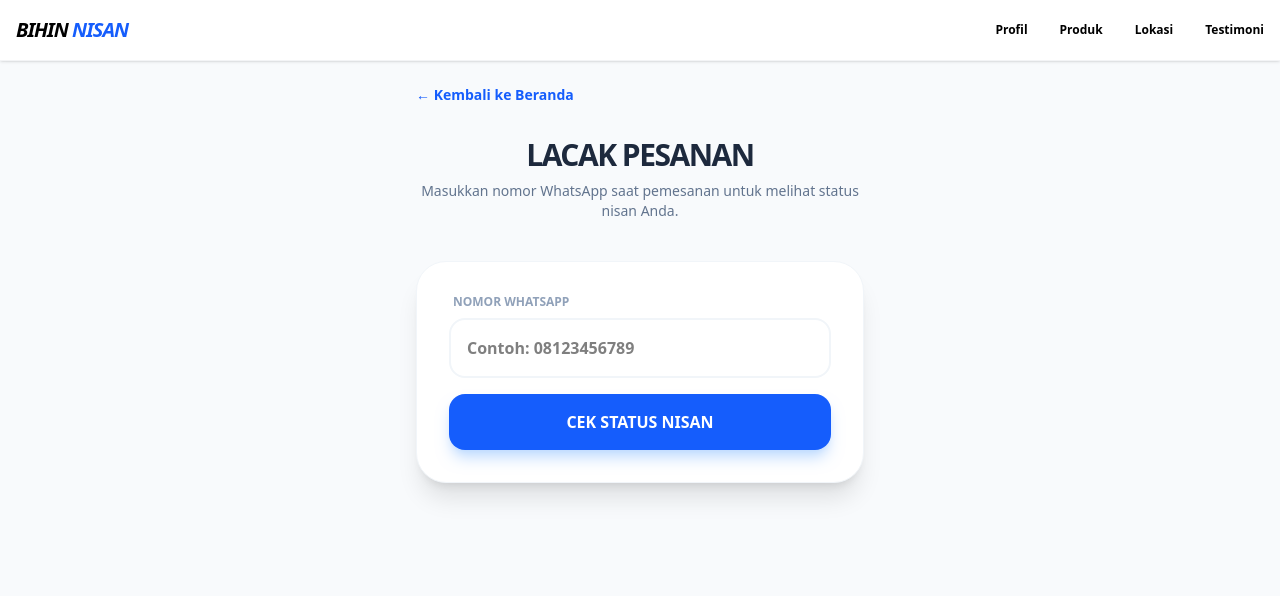
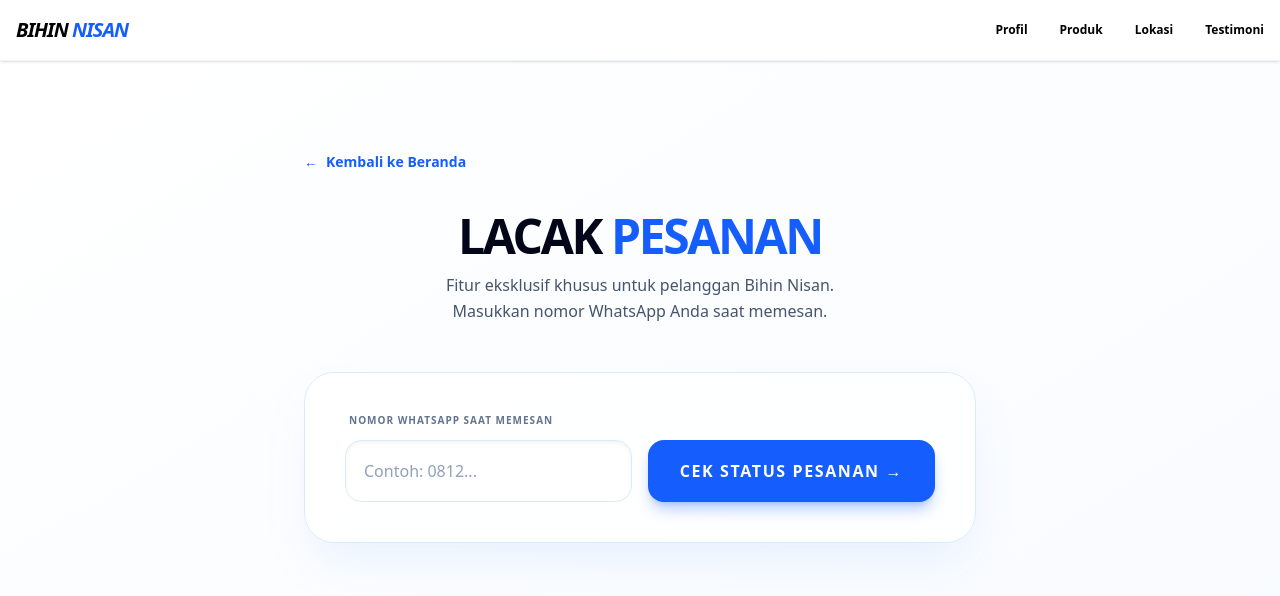
Before and after one commit to RyooCompany/Web-Nisan, a Next.js app: page /lacak in a window 1280 px wide. Shown: the top 596 px of the page. Built offline with nearby package versions, Linux system fonts and the light colour scheme.

Commit message:
update: mengubah desain lacak pesanan menjadi putih-biru bergerak premium

```diff
--- a/app/lacak/page.js
+++ b/app/lacak/page.js
@@ -4,94 +4,150 @@ import Link from "next/link";
 
 export default function LacakPesanan() {
   const [nomorWA, setNomorWA] = useState("");
-  const [hasilCek, setHasilCek] = useState(null);
+  const [hasilCek, setHasilCek] = useState([]);
   const [pesanError, setPesanError] = useState("");
+  const [isSearching, setIsSearching] = useState(false);
 
   const handleCekStatus = () => {
-    // 1. Pastikan input tidak kosong
-    if (!nomorWA) {
+    const waBersih = nomorWA.trim();
+
+    if (!waBersih) {
       setPesanError("Silakan masukkan nomor WhatsApp Anda.");
-      setHasilCek(null);
+      setHasilCek([]);
       return;
     }
 
+    setIsSearching(true);
+    setPesanError("");
+    setHasilCek([]);
+
+    // Simulasi loading sedikit biar kerasa 'ngecek'
+    setTimeout(() => {
       const dataPesanan = JSON.parse(localStorage.getItem("db_pesanan") || "[]");
+      const pesananDitemukan = dataPesanan.filter(p => p.wa_pembeli === waBersih);
 
-    // 2. Cari pesanan
-    const found = dataPesanan.find(p => p.wa_pembeli === nomorWA);
-
-    if (found) {
-      setHasilCek(found);
-      setPesanError("");
+      if (pesananDitemukan.length > 0) {
+        setHasilCek(pesananDitemukan);
       } else {
-      setHasilCek(null);
-      setPesanError("Maaf, nomor ini belum terdaftar atau Anda belum melakukan pembelian.");
+        setPesanError("Akses Ditolak! Nomor WhatsApp ini belum pernah melakukan pembelian di Bihin Nisan.");
       }
+      setIsSearching(false);
+    }, 1200);
   };
 
   return (
-    <div className="min-h-screen bg-slate-50 p-6 flex flex-col items-center font-sans text-black">
-      <div className="w-full max-w-md">
-        <Link href="/" className="text-blue-600 text-sm font-bold mb-8 block hover:underline">
-          ← Kembali ke Beranda
+    // LATAR BELAKANG BARU: Putih-Biru Bergerak (animate-gradient-xy)
+    <div className="min-h-screen bg-gradient-to-br from-white via-blue-50 to-blue-100 text-slate-900 p-6 flex flex-col items-center font-sans animate-gradient-xy bg-[length:400%_400%]">
+      <div className="w-full max-w-2xl mt-8 md:mt-16">
+
+        <Link href="/" className="inline-flex items-center gap-2 text-blue-600 text-sm font-bold mb-10 hover:text-blue-700 transition-colors group">
+          <span className="group-hover:-translate-x-1 transition-transform">←</span> Kembali ke Beranda
         </Link>
 
-        <div className="text-center mb-10">
-          <h1 className="text-3xl font-black text-slate-800 tracking-tighter uppercase">Lacak Pesanan</h1>
-          <p className="text-slate-500 text-sm mt-2">Masukkan nomor WhatsApp saat pemesanan untuk melihat status nisan Anda.</p>
+        <div className="text-center mb-12">
+          <h1 className="text-4xl md:text-5xl font-black tracking-tighter uppercase mb-3 text-slate-950">
+            Lacak <span className="text-blue-600">Pesanan</span>
+          </h1>
+          <p className="text-slate-600 text-sm md:text-base max-w-md mx-auto leading-relaxed">
+            Fitur eksklusif khusus untuk pelanggan Bihin Nisan. Masukkan nomor WhatsApp Anda saat memesan.
+          </p>
         </div>
 
-        <div className="bg-white p-8 rounded-[30px] shadow-xl border border-slate-100">
-          {/* Perbaikan di baris ini: </1> diganti menjadi </label> */}
-          <label className="block text-xs font-black text-slate-400 uppercase mb-2 ml-1">
-            Nomor WhatsApp
+        {/* KOTAK PENCARIAN (Glassmorphism Light) */}
+        <div className="bg-white/80 backdrop-blur-md p-8 md:p-10 rounded-[30px] shadow-2xl shadow-blue-500/10 border border-blue-100 transition-all hover:shadow-blue-500/20">
+          <label className="block text-[10px] font-black text-slate-500 uppercase tracking-widest mb-3 ml-1">
+            Nomor WhatsApp Saat Memesan
           </label>
+          <div className="flex flex-col md:flex-row gap-4">
             <input
-            type="text"
-            placeholder="Contoh: 08123456789"
-            className="w-full p-4 border-2 border-slate-100 rounded-2xl mb-4 focus:border-blue-500 outline-none transition-all text-black font-bold"
+              type="number"
+              placeholder="Contoh: 0812..."
+              className="flex-grow p-4.5 bg-white border border-blue-100 rounded-2xl outline-none focus:border-blue-400 focus:ring-2 focus:ring-blue-100 transition-all text-slate-900 font-bold shadow-inner placeholder:text-slate-400 placeholder:font-medium"
               value={nomorWA}
               onChange={(e) => setNomorWA(e.target.value)}
+              onKeyPress={(e) => e.key === 'Enter' && handleCekStatus()}
             />
             <button
               onClick={handleCekStatus}
-            className="w-full bg-blue-600 text-white py-4 rounded-2xl font-black shadow-lg shadow-blue-200 hover:bg-blue-700 transition-all active:scale-95"
+              disabled={isSearching}
+              className="md:w-auto w-full bg-blue-600 text-white px-8 py-4.5 rounded-2xl font-black uppercase tracking-widest shadow-lg shadow-blue-600/30 hover:bg-blue-700 transition-all active:scale-95 disabled:bg-slate-400 flex items-center justify-center gap-3 shrink-0"
             >
-            CEK STATUS NISAN
+              {isSearching ? (
+                <>
+                  <div className="w-4 h-4 border-2 border-white/50 border-t-white rounded-full animate-spin"></div>
+                  MENGECEK...
+                </>
+              ) : "CEK STATUS PESANAN →"}
             </button>
           </div>
-
-        {/* Tampilan Hasil */}
-        <div className="mt-8 transition-all duration-500">
-          {hasilCek ? (
-            <div className="bg-white border-2 border-blue-500 p-8 rounded-[35px] shadow-2xl relative overflow-hidden animate-in fade-in zoom-in">
-              <div className="absolute top-0 right-0 bg-blue-500 text-white px-6 py-2 rounded-bl-2xl font-black text-[10px] uppercase">
-                Pesanan Aktif
         </div>
 
-              <h3 className="font-black text-slate-900 text-2xl tracking-tighter leading-tight mb-1">
-                {hasilCek.produk}
+        {/* TAMPILAN HASIL (Gaya Light Premium) */}
+        <div className="mt-12 transition-all duration-500 space-y-8 mb-16">
+          {hasilCek.length > 0 ? (
+            hasilCek.map((pesanan) => (
+              <div key={pesanan.id} className="bg-white p-8 rounded-[30px] shadow-xl border border-blue-100 relative overflow-hidden animate-in fade-in zoom-in-95 duration-500">
+                {/* Badge Status */}
+                <div className={`absolute top-0 right-0 px-6 py-2.5 rounded-bl-2xl font-black text-[10px] uppercase tracking-wider ${pesanan.status === "Selesai" ? "bg-green-100 text-green-700" : "bg-blue-100 text-blue-700"}`}>
+                  {pesanan.status === "Selesai" ? "Selesai" : "Pesanan Aktif"}
+                </div>
+
+                <div className="mb-6">
+                  <p className="text-[10px] font-black text-blue-500 uppercase tracking-widest mb-1.5">PRODUK DIPESAN:</p>
+                  <h3 className="font-black text-slate-950 text-2xl md:text-3xl tracking-tighter leading-tight mb-2">
+                    {pesanan.produk}
                   </h3>
-              <p className="text-slate-400 text-sm font-bold uppercase mb-6">Atas Nama: {hasilCek.nama_pembeli}</p>
+                  <p className="text-slate-600 text-sm font-semibold mb-6 border-b border-blue-50 pb-4">
+                    Pelanggan: <span className="text-slate-950 font-bold">{pesanan.nama_pembeli}</span>
+                  </p>
+                </div>
 
-              <div className="bg-slate-50 p-4 rounded-2xl mb-4 border border-slate-100">
-                <p className="text-[10px] font-black text-slate-400 uppercase mb-1">Status Pengerjaan:</p>
-                <span className={`inline-block px-4 py-1.5 rounded-full text-xs font-black uppercase tracking-widest ${
-                  hasilCek.status === "Selesai" ? "bg-green-100 text-green-700" : "bg-yellow-100 text-yellow-700"
+                <div className="grid grid-cols-1 md:grid-cols-2 gap-5">
+                  {/* Status */}
+                  <div className="bg-blue-50/50 p-5 rounded-2xl border border-blue-100 flex flex-col gap-1.5">
+                    <p className="text-[10px] font-black text-slate-500 uppercase tracking-widest">Status Saat Ini:</p>
+                    <span className={`px-4 py-1.5 rounded-lg text-xs font-black uppercase tracking-widest border inline-block w-fit ${
+                      pesanan.status === "Selesai" ? "bg-green-500 text-white border-green-600" :
+                      pesanan.status === "Diukir" ? "bg-blue-500 text-white border-blue-600" :
+                      "bg-yellow-400 text-slate-950 border-yellow-500"
                     }`}>
-                  ● {hasilCek.status}
+                       ● {pesanan.status}
                     </span>
                   </div>
 
-              <p className="text-[10px] text-slate-400 font-bold text-center italic mt-4">
-                Update terakhir: {hasilCek.update_tgl}
+                  {/* Info Pembayaran & Alamat */}
+                  <div className="bg-slate-50 p-5 rounded-2xl border border-slate-100 flex flex-col gap-1.5">
+                    <p className="text-[10px] font-black text-slate-500 uppercase tracking-widest">Metode Pembayaran:</p>
+                    <p className="text-sm font-bold text-slate-800 flex items-center gap-2">
+                      {pesanan.metode_bayar === "COD" ? "💵 Bayar di Tempat (COD)" : "📱 Transfer E-Wallet/QRIS"}
                     </p>
                   </div>
+
+                  {pesanan.alamat_pembeli && (
+                    <div className="bg-slate-50 p-5 rounded-2xl border border-slate-100 flex flex-col gap-1.5 md:col-span-2">
+                       <p className="text-[10px] font-black text-slate-500 uppercase tracking-widest">Alamat Pengiriman:</p>
+                       <p className="text-xs text-slate-700 leading-relaxed font-medium bg-white p-3 rounded-lg border border-slate-100 shadow-inner">
+                         📍 {pesanan.alamat_pembeli}
+                       </p>
+                    </div>
+                  )}
+                </div>
+
+                <div className="text-center mt-10 pt-5 border-t border-blue-50">
+                  <p className="text-[11px] text-slate-500 font-bold bg-slate-100 px-4 py-1.5 rounded-full inline-block">
+                    Terakhir diperbarui pada: <span className="text-blue-700">{pesanan.update_tgl}</span>
+                  </p>
+                </div>
+              </div>
+            ))
           ) : pesanError && (
-            <div className="bg-red-50 border-2 border-red-100 p-8 rounded-[30px] text-center animate-in slide-in-from-bottom-4">
-              <div className="text-3xl mb-2">⚠️</div>
-              <p className="text-red-600 font-black tracking-tight leading-snug">{pesanError}</p>
-              <p className="text-red-400 text-xs mt-2 italic font-medium">Pastikan nomor yang Anda masukkan benar.</p>
+            // PESAN ERROR
+            <div className="bg-red-50 border border-red-100 p-10 rounded-[30px] text-center animate-in slide-in-from-bottom-4 shadow-xl shadow-red-500/5">
+              <div className="text-5xl mb-4 opacity-90">🛑</div>
+              <p className="text-red-700 font-black tracking-tight leading-snug text-lg">{pesanError}</p>
+              <p className="text-slate-500 text-sm mt-4 italic font-medium leading-relaxed">
+                Fitur ini dikunci menggunakan Nomor WhatsApp. Jika Anda merasa sudah memesan, mohon pastikan nomor WA yang Anda masukkan <strong className="text-slate-700">sama persis</strong> dengan saat memesan.
+              </p>
             </div>
           )}
         </div>
--- a/tailwind.config.js
+++ b/tailwind.config.js
@@ -6,7 +6,23 @@ module.exports = {
     "./components/**/*.{js,ts,jsx,tsx,mdx}",
   ],
   theme: {
-    extend: {},
+    extend: {
+      animation: {
+        'gradient-xy': 'gradient-xy 15s ease infinite',
+      },
+      keyframes: {
+        'gradient-xy': {
+          '0%, 100%': {
+            'background-size': '400% 400%',
+            'background-position': 'left top'
+          },
+          '50%': {
+            'background-size': '200% 200%',
+            'background-position': 'right bottom'
+          }
+        }
+      }
+    },
   },
   plugins: [],
 }
```
Lines whose indentation alone changed are shown as unchanged.
